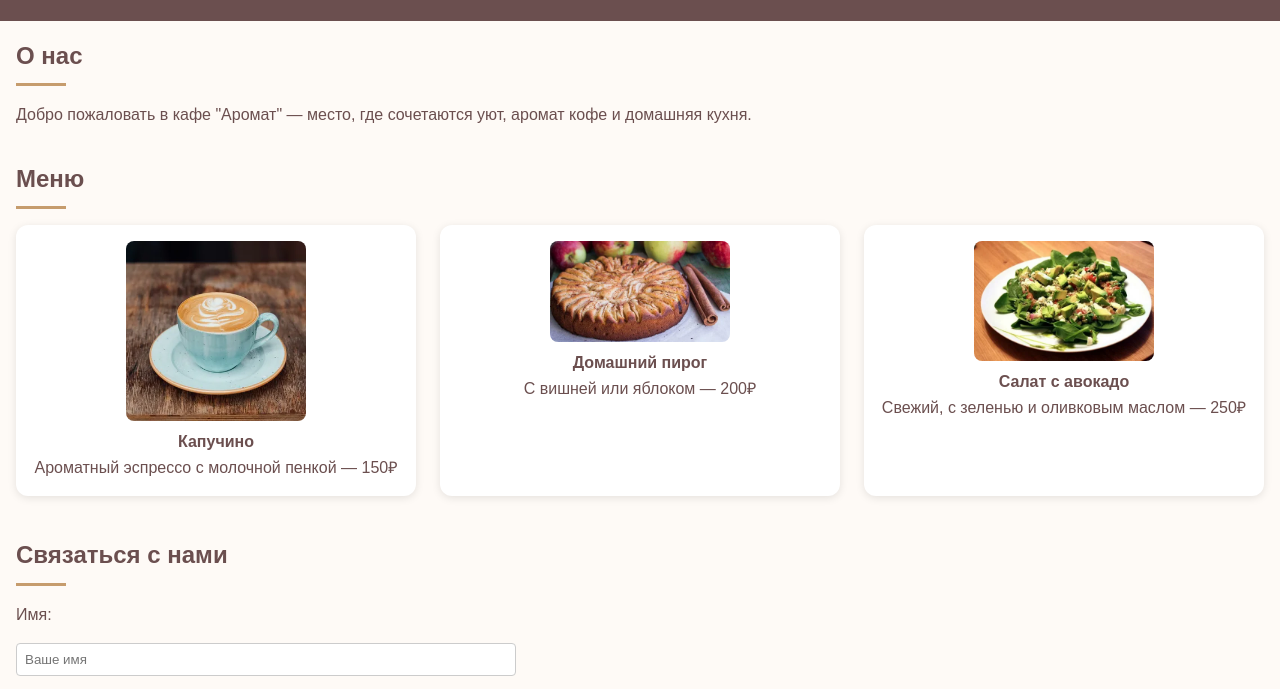
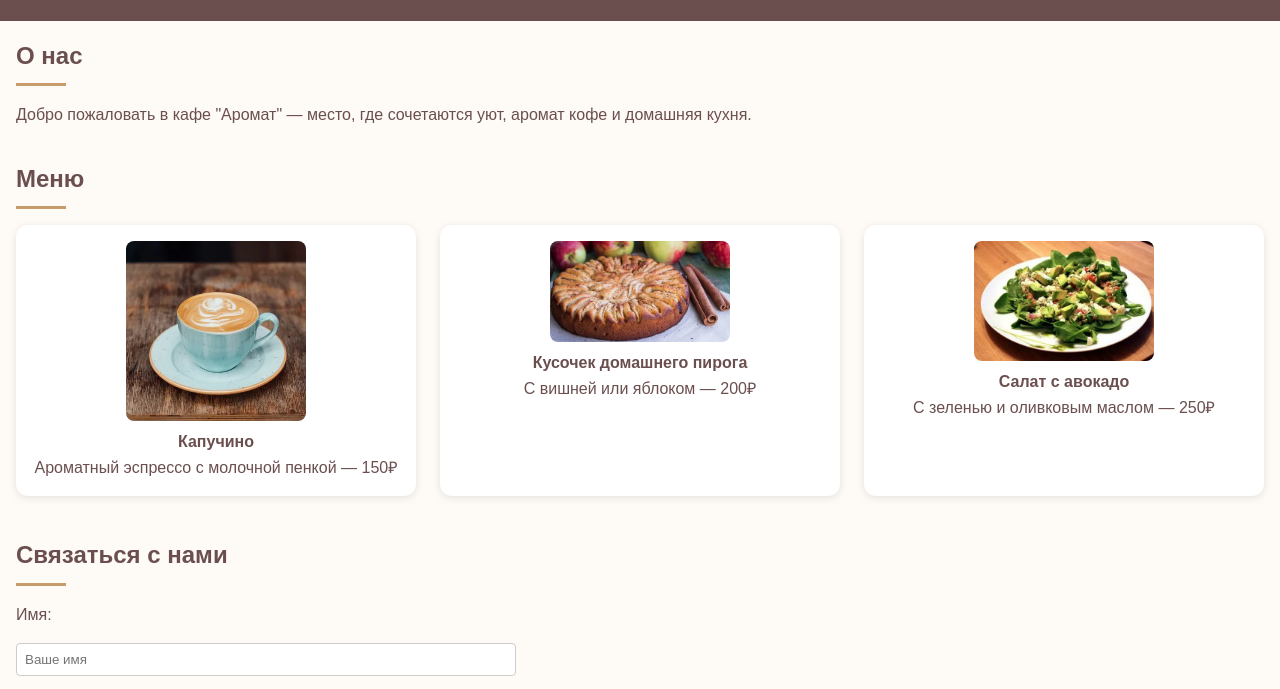
Before and after one commit to vaniadep/vaniadep2, a plain HTML site: page index.html in a window 1280 px wide. Shown: the part 104-793 px from the top of the page. Drawn offline with Linux system fonts and the light colour scheme.

Commit message:
Update index.html

```diff
--- a/index.html
+++ b/index.html
@@ -45,13 +45,13 @@
     </li>
     <li>
       <img src="fotos/pirog.webp" alt="Домашний пирог">
-      <strong>Домашний пирог</strong>
+      <strong>Кусочек домашнего пирога</strong>
       <p>С вишней или яблоком — 200₽</p>
     </li>
     <li>
       <img src="fotos/salad.webp" alt="Салат с авокадо">
       <strong>Салат с авокадо</strong>
-      <p>Свежий, с зеленью и оливковым маслом — 250₽</p>
+      <p>С зеленью и оливковым маслом — 250₽</p>
     </li>
   </ul>
 </section>
```
